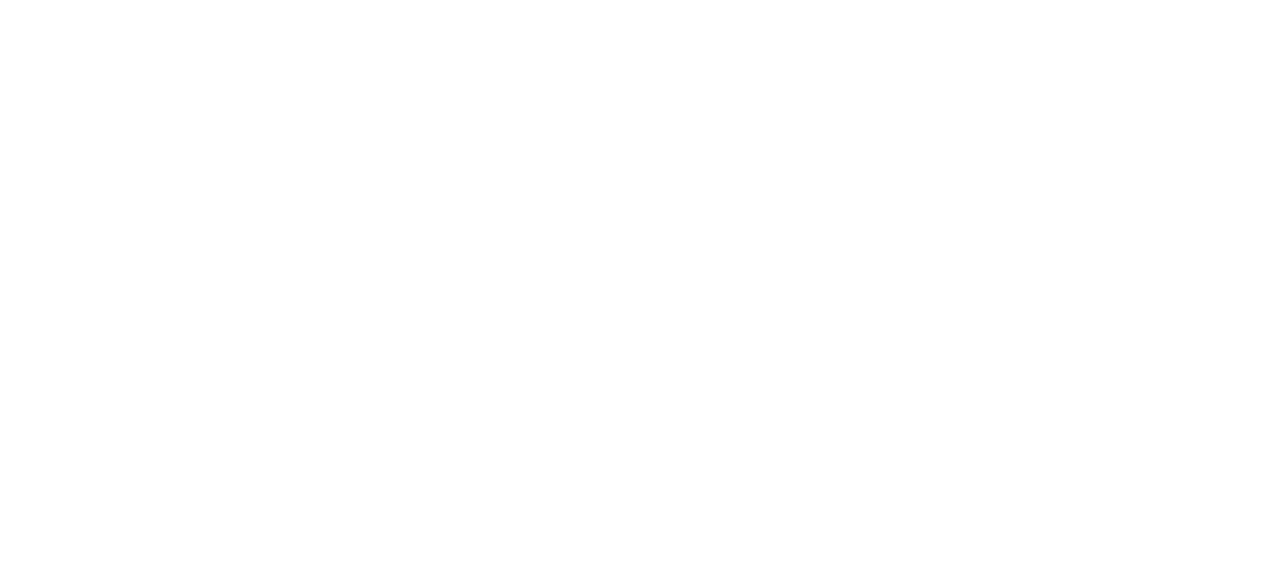
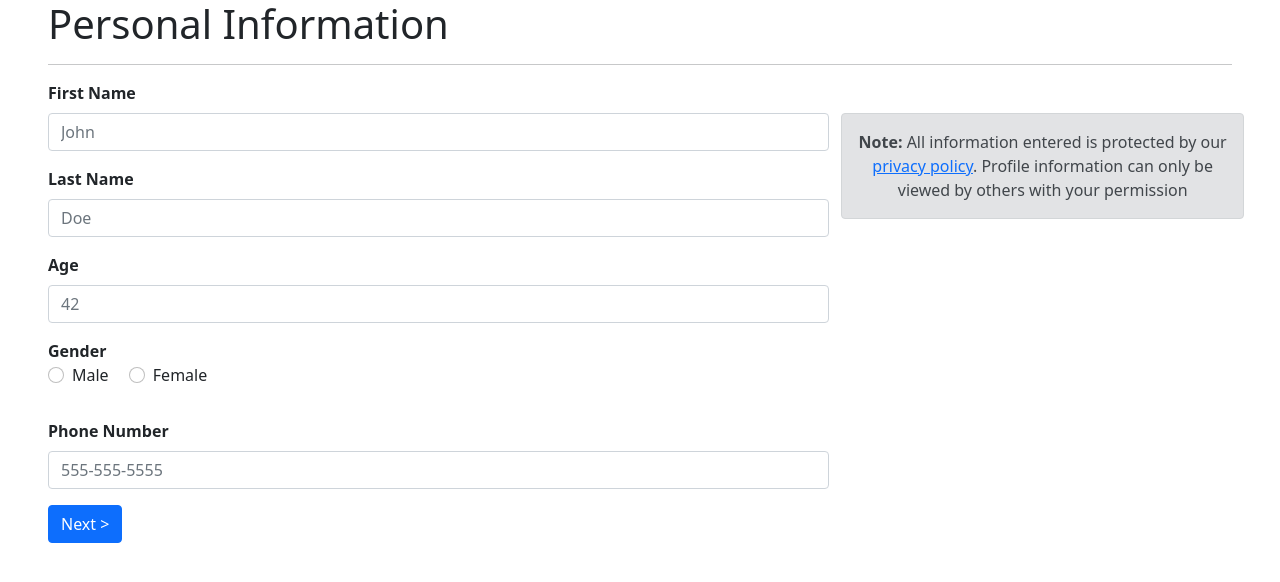
Before and after one commit to davboone/datingSite, a PHP site: page /views/personalInfo.html in a window 1280 px wide. Before the commit the part shown is empty. Shown: the top 582 px of the page. Run offline with PHP 8.4, Linux system fonts and the light colour scheme.

Commit message:
Routed the first page and finished the Personal Info page with correct styling

```diff
--- a/styles/styles.css
+++ b/styles/styles.css
@@ -0,0 +1,8 @@
+form > div > label{
+    font-weight: bold;
+}
+.alert{
+    height: 50%;
+    margin-top: 2rem;
+    text-align: center;
+}
--- a/views/personalInfo.html
+++ b/views/personalInfo.html
@@ -6,10 +6,54 @@
 <!DOCTYPE html>
 <html lang="en">
 <head>
-    <meta charset="UTF-8">
+    <!-- Required meta tags -->
+    <meta charset="utf-8">
+    <meta name="viewport" content="width=device-width, initial-scale=1">
+
+    <!-- Bootstrap CSS -->
+    <link href="https://cdn.jsdelivr.net/npm/bootstrap@5.0.0/dist/css/bootstrap.min.css" rel="stylesheet" integrity="sha384-wEmeIV1mKuiNpC+IOBjI7aAzPcEZeedi5yW5f2yOq55WWLwNGmvvx4Um1vskeMj0" crossorigin="anonymous">
+    <link href="styles/styles.css" rel="stylesheet">
     <title>Personal Info</title>
 </head>
-<body>
+<body class="mx-5">
+    <h1>Personal Information</h1>
+    <hr>
+    <div class="row justify-content-between">
+    <form class="col-12 col-sm-8">
+        <div class="mb-3">
+            <label for="firstName" class="form-label">First Name</label>
+            <input type="text" class="form-control" id="firstName" aria-describedby="firstName" placeholder="John">
 
+        </div>
+        <div class="mb-3">
+            <label for="lastName" class="form-label">Last Name</label>
+            <input type="text" class="form-control" id="lastName" aria-describedby="lastName" placeholder="Doe">
+        </div>
+        <div class="mb-3">
+            <label for="age" class="form-label">Age</label>
+            <input type="text" class="form-control" id="age" aria-describedby="age" placeholder="42">
+        </div>
+        <div class="mb-3">
+            <label class="d-block">Gender</label>
+            <div class="mb-3 form-check form-check-inline">
+                <input type="radio" name="gender" class="form-check-input" id="male">
+                <label class="form-check-label" for="male">Male</label>
+            </div>
+            <div class="mb-3 form-check form-check-inline">
+                <input type="radio" name="gender" class="form-check-input" id="female">
+                <label class="form-check-label" for="female">Female</label>
+            </div>
+        </div>
+        <div class="mb-3">
+            <label for="phoneNum" class="form-label">Phone Number</label>
+            <input type="text" class="form-control" id="phoneNum" aria-describedby="age" placeholder="555-555-5555">
+        </div>
+        <a type="button" href="profile" class="btn btn-primary">Next ></a>
+    </form>
+        <div class="alert alert-secondary col-12 col-sm-4" role="alert">
+            <strong>Note:</strong> All information entered is protected by our <a href="#">privacy policy</a>. Profile information can
+            only be viewed by others with your permission
+        </div>
+    </div>
 </body>
 </html>
```
Also changed, not shown: index.php (+40 -5 lines).
